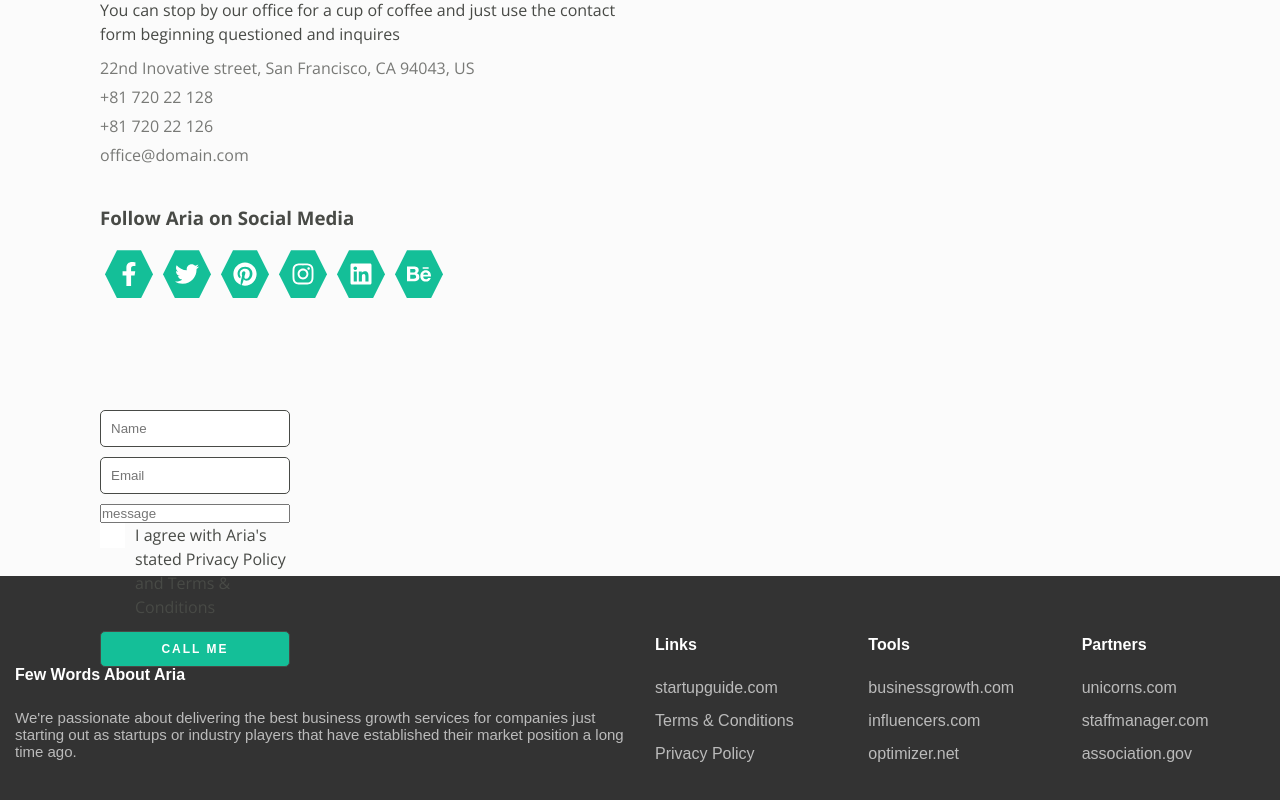
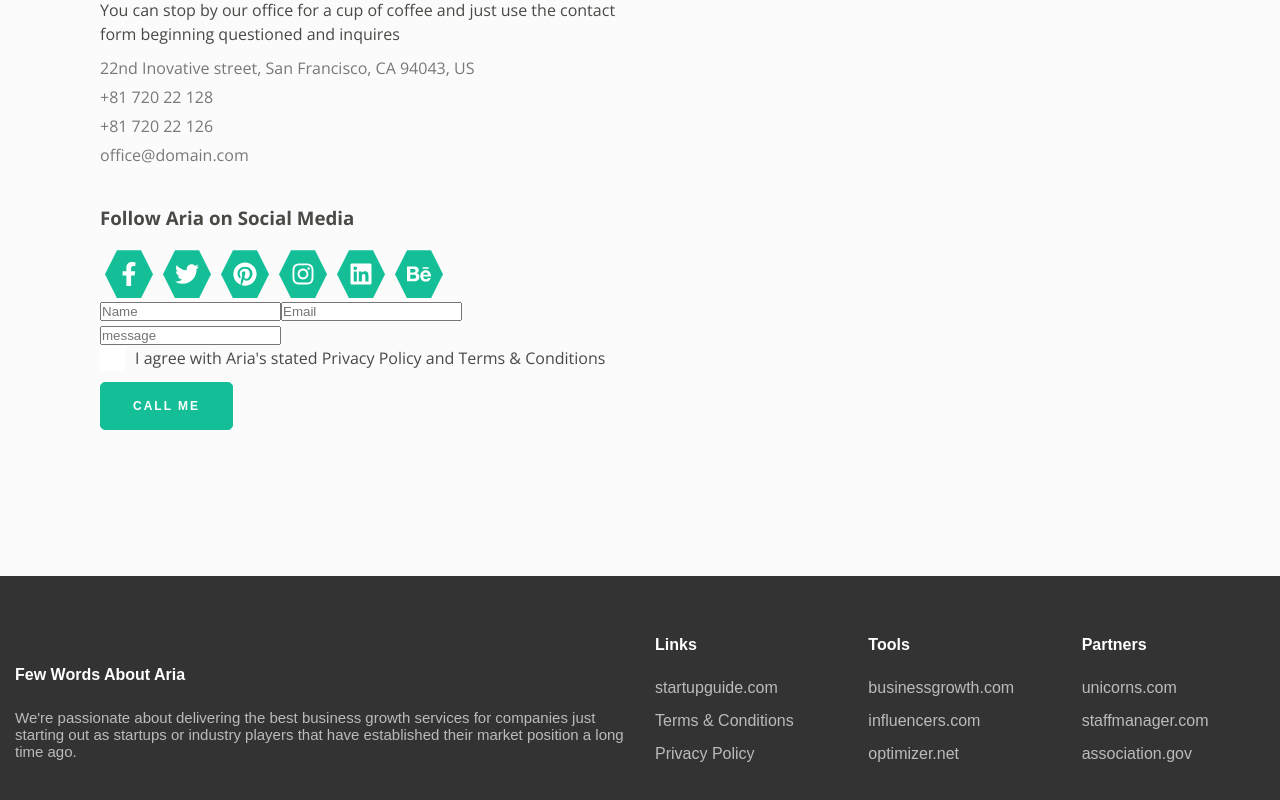
Before and after one commit to Sudhanshu-Ambastha/Responsive-Landingpage-Reactjs-Scss, a React (Create React App) app in the folder landingpage/: page / in a window 1280 px wide. Shown: the part 8592-9392 px from the top of the page. Built offline with nearby package versions, Linux system fonts and the light colour scheme.

Commit message:
✅Navbar💅

```diff
--- a/landingpage/src/Components/contact/contact.css
+++ b/landingpage/src/Components/contact/contact.css
@@ -15,7 +15,7 @@ html {
     font: 400 1rem / 1.5rem "Open Sans", sans-serif;
 }
 
-.contact-form, .contact-info {
+/*.contact-form,*/ .contact-info {
     display: flex;
     flex-direction: column;
     max-width: 50%;
@@ -29,11 +29,11 @@ html {
     padding-left: 5rem;
 }
 
-.contact-form {
+/* .contact-form {
     padding-right: 5rem;
     box-sizing: border-box;
     position: relative;
-}
+} */
 
 .section-title {
     display: block;
@@ -106,7 +106,7 @@ html {
     font-size: 18px;
 }
 
-.contact-form input[type="text"],
+/* .contact-form input[type="text"],
 .contact-form input[type="email"],
 .contact-form input[type="message"]
 .contact-form select,
@@ -117,22 +117,9 @@ html {
     border-radius: 5px;
     width: 100%;
     border: 1px solid var(--dark-gray-color);
-}
+} */
 
-.contact-form
-
-.contact-form button {
-    background-color: var(--light-green-color);
-    color: var(--white);
-    cursor: pointer;
-    width: 100%;
-}
-
-.contact-form button:hover {
-    background-color: transparent;
-    color: var(--light-green-color);
-    border: 1px solid var(--light-green-color);
-}
+/*
 
 .checkbox-container {
     display: block;
@@ -150,9 +137,9 @@ html {
     cursor: pointer;
     height: 0;
     width: 0;
-}
+} */
 
-.checkmark {
+/* .checkmark {
     position: absolute;
     top: 0;
     left: 0;
@@ -183,4 +170,4 @@ html {
     border: solid var(--white);
     border-width: 0 3px 3px 0;
     transform: rotate(45deg);
-}
+} */
--- a/landingpage/src/Components/navbar/navbar.css
+++ b/landingpage/src/Components/navbar/navbar.css
@@ -15,6 +15,7 @@
     padding: 1rem 1.5rem 1px 2rem;
     max-height: 5rem;
     background-color: var(--green-bg-color);
+    z-index: 2;
 }
 
 .lp__navbar-links {
```
